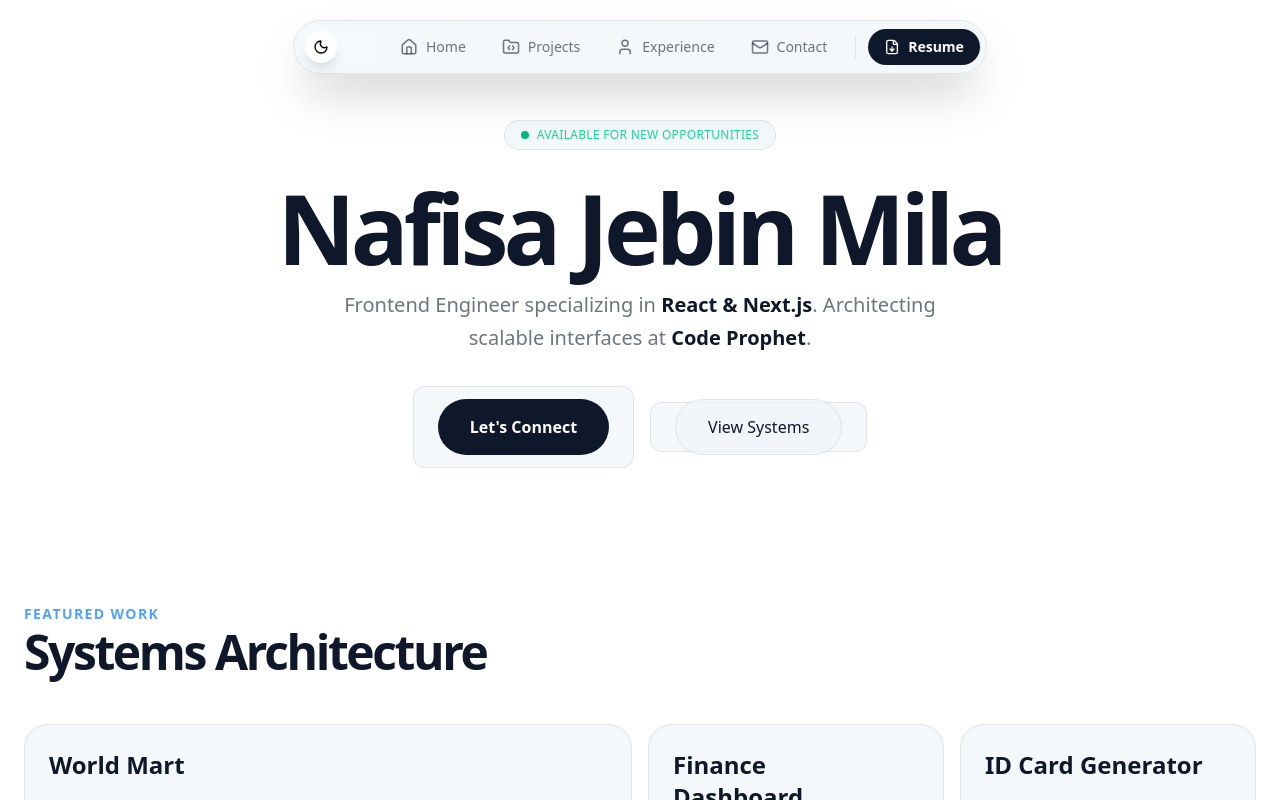
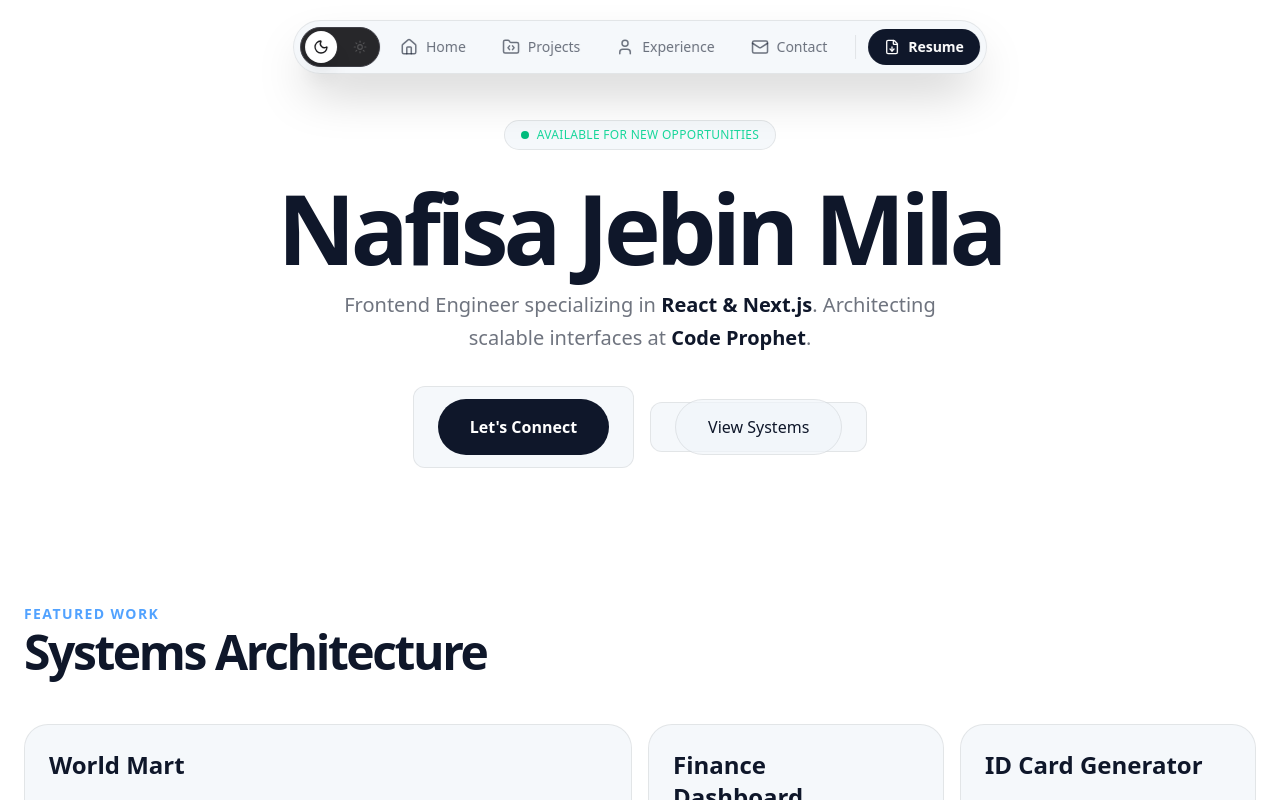
Before and after one commit to nafisa4611/portfolio, a Next.js app: page / in a window 1280 px wide. Shown: the top 800 px of the page. Built offline with nearby package versions, Linux system fonts and the light colour scheme.

Commit message:
updated page

```diff
--- a/app/components/ThemeToggle.jsx
+++ b/app/components/ThemeToggle.jsx
@@ -1,5 +1,3 @@
-
-
 "use client";
 
 import { motion } from "framer-motion";
@@ -8,46 +6,63 @@ import { useEffect, useState } from "react";
 
 export default function ThemeToggle() {
   const [theme, setTheme] = useState("dark");
+  const [mounted, setMounted] = useState(false);
 
   useEffect(() => {
-    // 1. Check local storage
+    // 1. Check local storage, but fallback to 'dark'
     const savedTheme = localStorage.getItem("theme") || "dark";
     setTheme(savedTheme);
-    // 2. FIX: Toggle the "dark" class on the html element
-    document.documentElement.classList.toggle("dark", savedTheme === "dark");
+
+    // 2. Apply the class to the <html> element
+    if (savedTheme === "dark") {
+      document.documentElement.classList.add("dark");
+    } else {
+      document.documentElement.classList.remove("dark");
+    }
+
+    setMounted(true);
   }, []);
 
   const toggleTheme = () => {
     const newTheme = theme === "dark" ? "light" : "dark";
     setTheme(newTheme);
     localStorage.setItem("theme", newTheme);
-    // 3. FIX: Toggle the "dark" class on the html element
-    document.documentElement.classList.toggle("dark", newTheme === "dark");
+
+    if (newTheme === "dark") {
+      document.documentElement.classList.add("dark");
+    } else {
+      document.documentElement.classList.remove("dark");
+    }
   };
+
+  // Avoid "Hydration Mismatch" (where server and client see different things)
+  if (!mounted) return <div className="h-10 w-20" />;
 
   return (
     <button
       onClick={toggleTheme}
-      className="relative flex h-10 w-20 items-center rounded-full bg-white/5 border border-white/10 p-1 transition-colors hover:bg-white/10"
+      className="relative flex h-10 w-20 items-center rounded-full bg-zinc-800 border border-zinc-700 p-1 transition-colors hover:bg-zinc-700 light:bg-zinc-200"
       aria-label="Toggle theme"
     >
       <motion.div
-        className="z-10 flex h-8 w-8 items-center justify-center rounded-full bg-white shadow-lg"
+        className="z-10 flex h-8 w-8 items-center justify-center rounded-full bg-white shadow-xl"
+        initial={false}
         animate={{
           x: theme === "dark" ? 0 : 40,
         }}
-        transition={{ type: "spring", stiffness: 500, damping: 30 }}
+        transition={{ type: "spring", stiffness: 400, damping: 25 }}
       >
         {theme === "dark" ? (
-          <Moon size={16} className="text-black" />
+          <Moon size={16} className="text-zinc-900" />
         ) : (
-          <Sun size={16} className="text-black" />
+          <Sun size={16} className="text-amber-500" />
         )}
       </motion.div>
 
-      <div className="absolute inset-0 flex items-center justify-between px-3 text-white/20">
-        <Sun size={14} />
-        <Moon size={14} />
+      {/* Static Icons in Background */}
+      <div className="absolute inset-0 flex items-center justify-between px-3 opacity-20">
+        <Moon size={14} className="text-white" />
+        <Sun size={14} className="text-white" />
       </div>
     </button>
   );
```
Also changed, not shown: app/page.js (+2 -6 lines).
